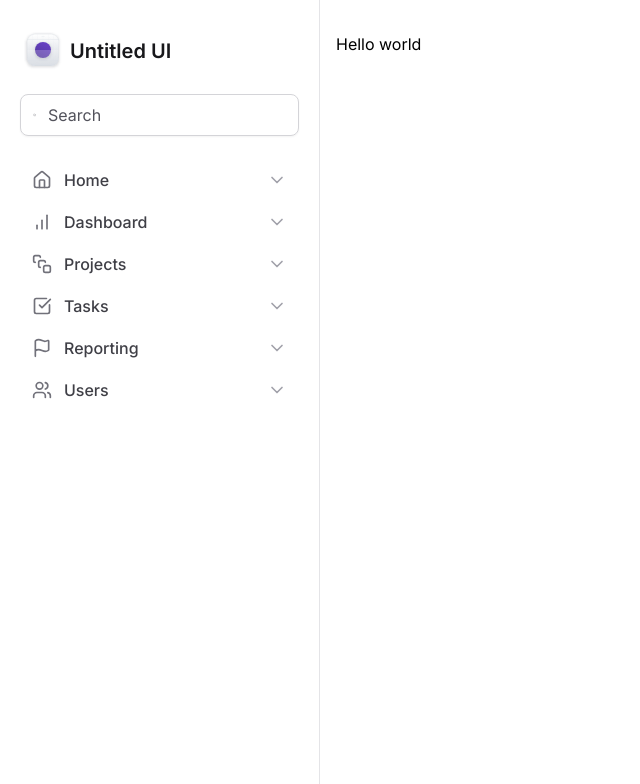
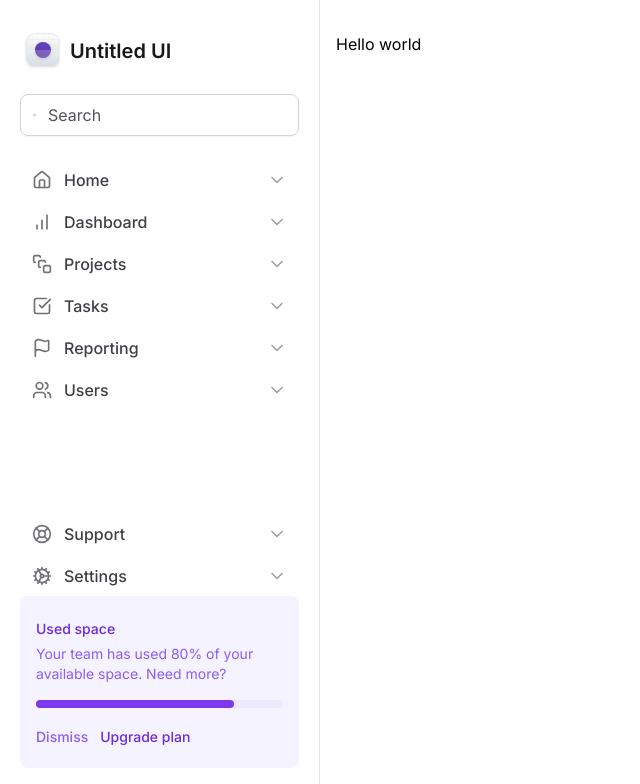
Before and after one commit to davsoliveira/ignite-tailwind, a Next.js app: page / in a window 1280 px wide. Shown: the top 784 px of the page, without its empty margins (0-640 px from the left). Built offline with nearby package versions, Linux system fonts and the light colour scheme.

Commit message:
criando wiget de espaço usado

```diff
--- a/src/components/Sidebar/MainNavigation/index.tsx
+++ /dev/null
@@ -1,22 +0,0 @@
-import {
-  BarChart,
-  CheckSquare,
-  Flag,
-  Home,
-  SquareStack,
-  Users,
-} from 'lucide-react'
-import { NavItem } from './NavItem'
-
-export function MainNavigation() {
-  return (
-    <nav className="space-y-0.5">
-      <NavItem title="Home" icon={Home} />
-      <NavItem title="Dashboard" icon={BarChart} />
-      <NavItem title="Projects" icon={SquareStack} />
-      <NavItem title="Tasks" icon={CheckSquare} />
-      <NavItem title="Reporting" icon={Flag} />
-      <NavItem title="Users" icon={Users} />
-    </nav>
-  )
-}
--- /dev/null
+++ b/src/components/Sidebar/UsedSpaceWidget.tsx
@@ -0,0 +1,33 @@
+export function UsedSpaceWidget() {
+  return (
+    <div className="px4 flex flex-col gap-4 rounded-lg bg-violet-50 px-4 py-5">
+      <div className="space-y-1">
+        <span className="text-sm/5 font-medium text-violet-700">
+          Used space
+        </span>
+        <p className="text-sm/5 text-violet-500">
+          Your team has used 80% of your available space. Need more?
+        </p>
+      </div>
+
+      <div className="h-2 rounded-full bg-violet-100">
+        <div className="h-2 w-4/5 rounded-full bg-violet-600" />
+      </div>
+
+      <div className="space-x-3">
+        <button
+          type="button"
+          className="text-sm font-medium text-violet-500 hover:text-violet-700"
+        >
+          Dismiss
+        </button>
+        <button
+          type="button"
+          className="text-sm font-medium text-violet-700 hover:text-violet-900"
+        >
+          Upgrade plan
+        </button>
+      </div>
+    </div>
+  )
+}
--- a/src/components/Sidebar/index.tsx
+++ b/src/components/Sidebar/index.tsx
@@ -1,10 +1,21 @@
-import { Search } from 'lucide-react'
+import {
+  BarChart,
+  CheckSquare,
+  Cog,
+  Flag,
+  Home,
+  LifeBuoy,
+  Search,
+  SquareStack,
+  Users,
+} from 'lucide-react'
 import { Logo } from './Logo'
-import { MainNavigation } from './MainNavigation'
+import { NavItem } from './NavItem'
+import { UsedSpaceWidget } from './UsedSpaceWidget'
 
 export function Sidebar() {
   return (
-    <aside className="space-y-6 border-r border-zinc-200 px-5 py-8">
+    <aside className="flex flex-col gap-6 border-r border-zinc-200 px-5 py-8">
       <Logo />
 
       <div className="flex w-full items-center gap-2 rounded-lg border border-zinc-300 px-3 py-2 shadow-sm">
@@ -15,7 +26,23 @@
         />
       </div>
 
-      <MainNavigation />
+      <nav className="space-y-0.5">
+        <NavItem title="Home" icon={Home} />
+        <NavItem title="Dashboard" icon={BarChart} />
+        <NavItem title="Projects" icon={SquareStack} />
+        <NavItem title="Tasks" icon={CheckSquare} />
+        <NavItem title="Reporting" icon={Flag} />
+        <NavItem title="Users" icon={Users} />
+      </nav>
+
+      <div className="mt-auto">
+        <nav className="space-y-0.5">
+          <NavItem title="Support" icon={LifeBuoy} />
+          <NavItem title="Settings" icon={Cog} />
+        </nav>
+
+        <UsedSpaceWidget />
+      </div>
     </aside>
   )
 }
```
Also changed, not shown: src/components/Sidebar/NavItem.tsx (renamed from src/components/Sidebar/MainNavigation/NavItem.tsx).
